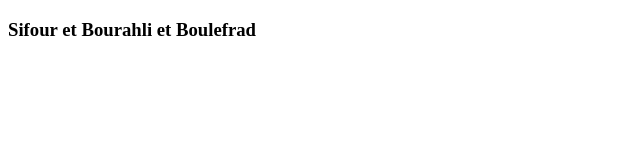
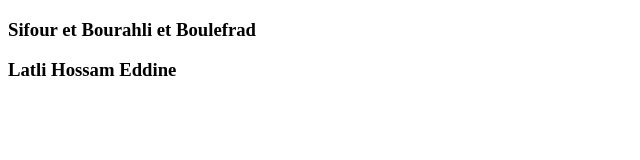
Before and after one commit to houssam1984/Test2, a plain HTML site: page index.html in a window 1280 px wide. Shown: the whole page, without its empty margins (0-640 px from the left). Drawn offline with Linux system fonts and the light colour scheme.

Commit message:
modification du Fichier index.html

```diff
--- a/index.html
+++ b/index.html
@@ -4,5 +4,6 @@
 </head>
 <body>
     <h3>Sifour et Bourahli et Boulefrad </h3>
+    <p><h3>Latli Hossam Eddine </h3></p>
 </body>
 </html>
```
